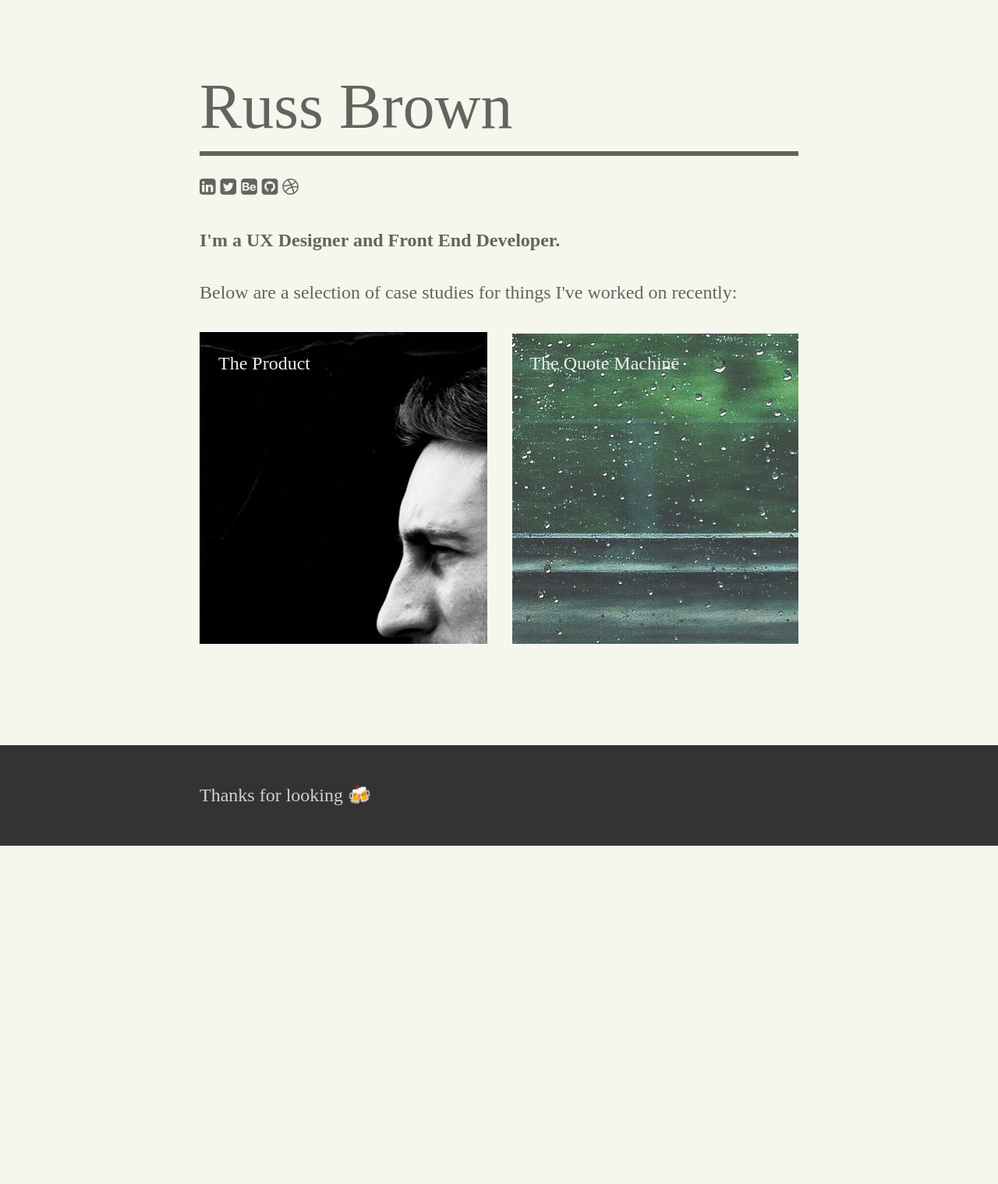
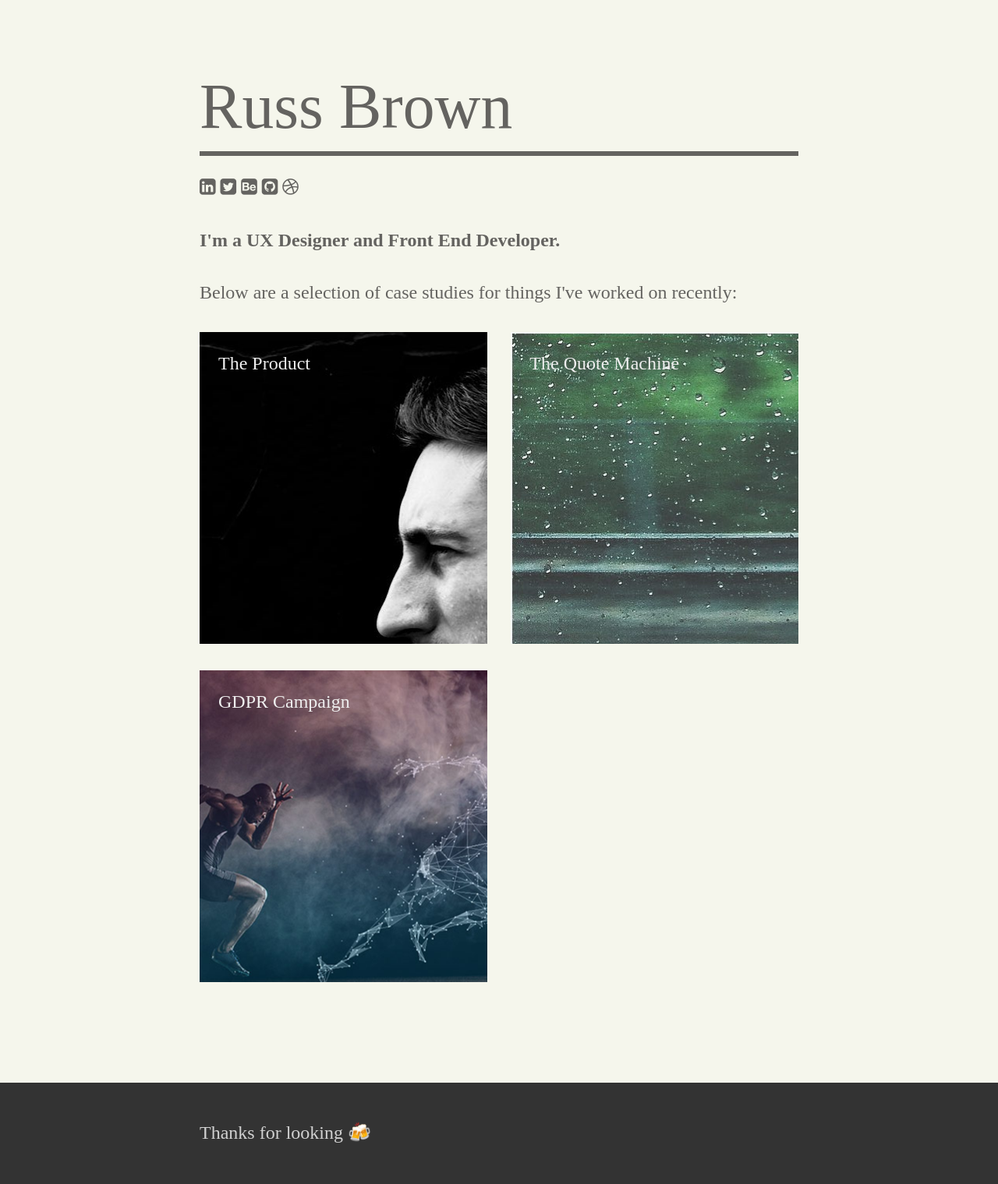
Before and after one commit to Russbrown/russbrown.github.io, a Jekyll site: the page built from index.html, in a window 1280 px wide. Shown: the whole page at 78% size. Built offline with Jekyll 4.4.1, drawn with Linux system fonts in a browser that asks for light colours; nearby versions of some CDN libraries; some web fonts are replaced; before the commit the page ends 1085 px from its top, so only the background shows below that.

Commit message:
New GDPR post

```diff
--- a/_layouts/default.html
+++ b/_layouts/default.html
@@ -34,7 +34,9 @@
             </div>
           </div>
 
-          {{ content }}
+          <div class="site__content reveal">
+            {{ content }}
+          </div>
 
         </div>
     </body>
--- a/css/sass/components/_posts.scss
+++ b/css/sass/components/_posts.scss
@@ -7,11 +7,11 @@
 }
 
 .project-card--three {
-	background: url('../../img/three.jpg') no-repeat;
+	background: url('../../img/three.jpg') no-repeat center center;
 }
 
 .project-card--four {
-	background: url('../../img/four.jpg') no-repeat;
+	background: url('../../img/four.jpg') no-repeat r;
 }
 
 .project-card {
--- a/index.html
+++ b/index.html
@@ -7,14 +7,20 @@ title: Russ Brown / Web Designer
 
 <p>Below are a selection of case studies for things I've worked on recently:</p>
 
-<a href="/the-product" class="project-card project-card--one">
+<a href="/the-product" class="project-card project-card--one reveal">
 	<div class="project-card__name">
 		The Product
 	</div>
 </a>
 
-<a href="/the-quote-machine" class="project-card project-card--two">
+<a href="/the-quote-machine" class="project-card project-card--two reveal">
 	<div class="project-card__name">
 		The Quote Machine
 	</div>
 </a>
+
+<a href="/GDPR" class="project-card project-card--three reveal">
+	<div class="project-card__name">
+		GDPR Campaign
+	</div>
+</a>
```
Also changed, not shown: other parts of _layouts/default.html (+2 -2 lines), GDPR.markdown (added, +8 -0 lines), css/main.min.css, img/gdpr1.jpg (added), img/gdpr3.png (added), img/gdpr4.png (added), img/gdpr7.jpg (added), img/three.jpg, 5 other files.
